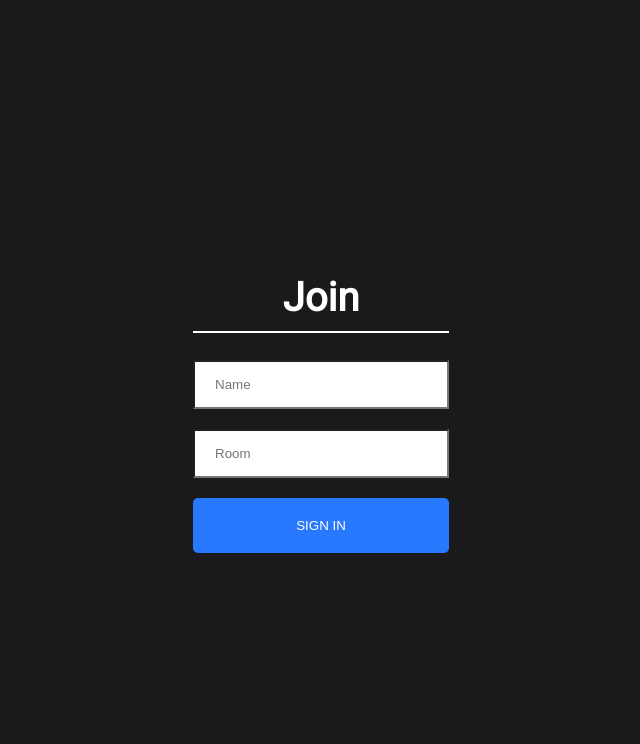
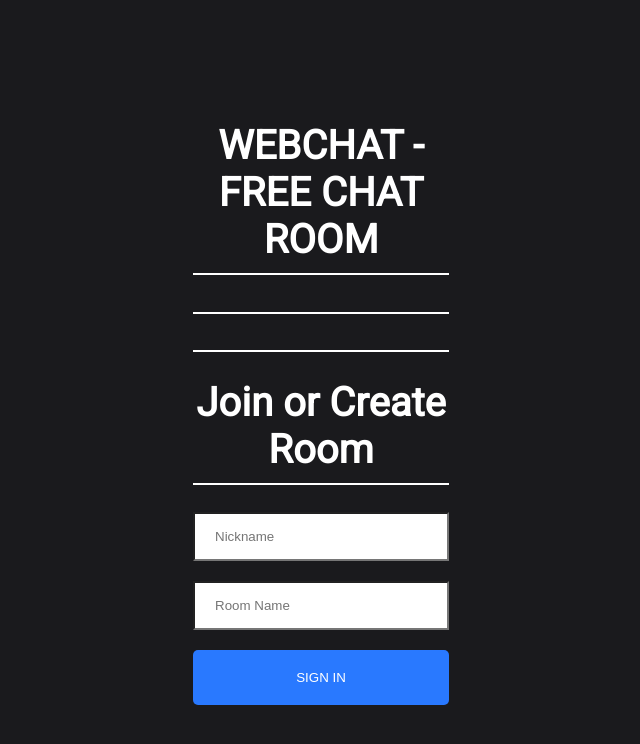
Before and after one commit to Senophyx/pocket-chat-client, a React (Create React App) app: page / in a window 1280 px wide. Shown: the top 744 px of the page, without its empty margins (319-959 px from the left). Built offline with nearby package versions, Linux system fonts and the light colour scheme.

Commit message:
Update Join.js

```diff
--- a/src/components/Join/Join.js
+++ b/src/components/Join/Join.js
@@ -10,12 +10,15 @@ export default function SignIn() {
   return (
     <div className="joinOuterContainer">
       <div className="joinInnerContainer">
-        <h1 className="heading">Join</h1>
+        <h1 className="heading">WEBCHAT - FREE CHAT ROOM</h1>
+        <h1 className="heading"> </h1>
+        <h1 className="heading"> </h1>
+        <h1 className="heading">Join or Create Room</h1>
         <div>
-          <input placeholder="Name" className="joinInput" type="text" onChange={(event) => setName(event.target.value)} />
+          <input placeholder="Nickname" className="joinInput" type="text" onChange={(event) => setName(event.target.value)} />
         </div>
         <div>
-          <input placeholder="Room" className="joinInput mt-20" type="text" onChange={(event) => setRoom(event.target.value)} />
+          <input placeholder="Room Name" className="joinInput mt-20" type="text" onChange={(event) => setRoom(event.target.value)} />
         </div>
         <Link onClick={e => (!name || !room) ? e.preventDefault() : null} to={`/chat?name=${name}&room=${room}`}>
           <button className={'button mt-20'} type="submit">Sign In</button>
```
